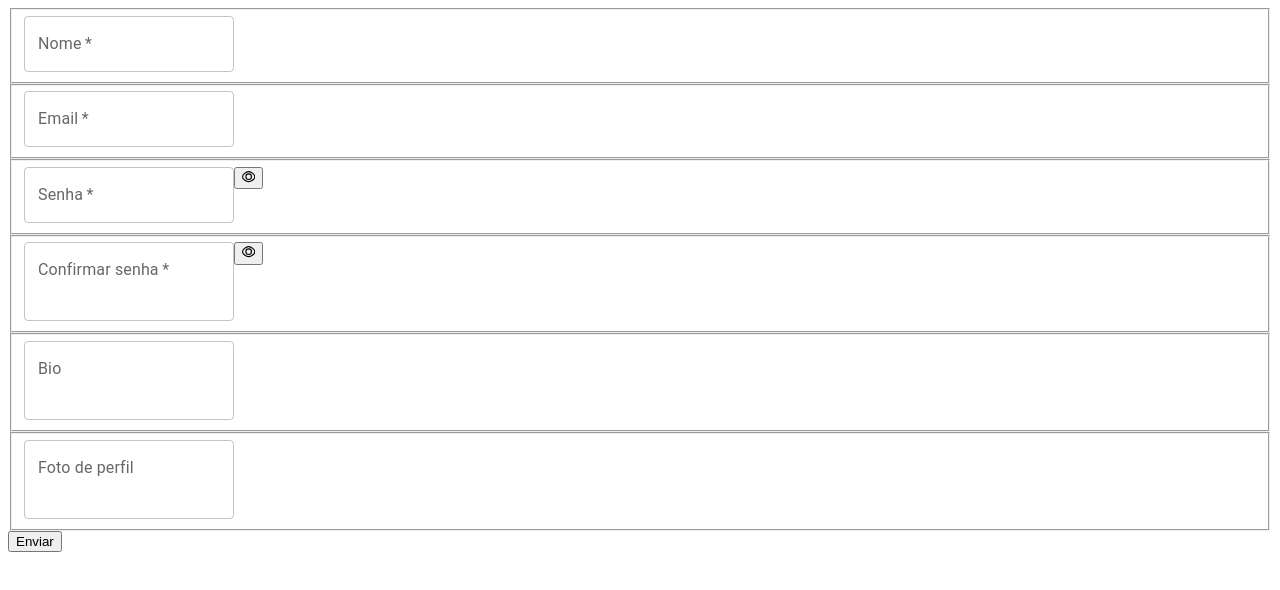
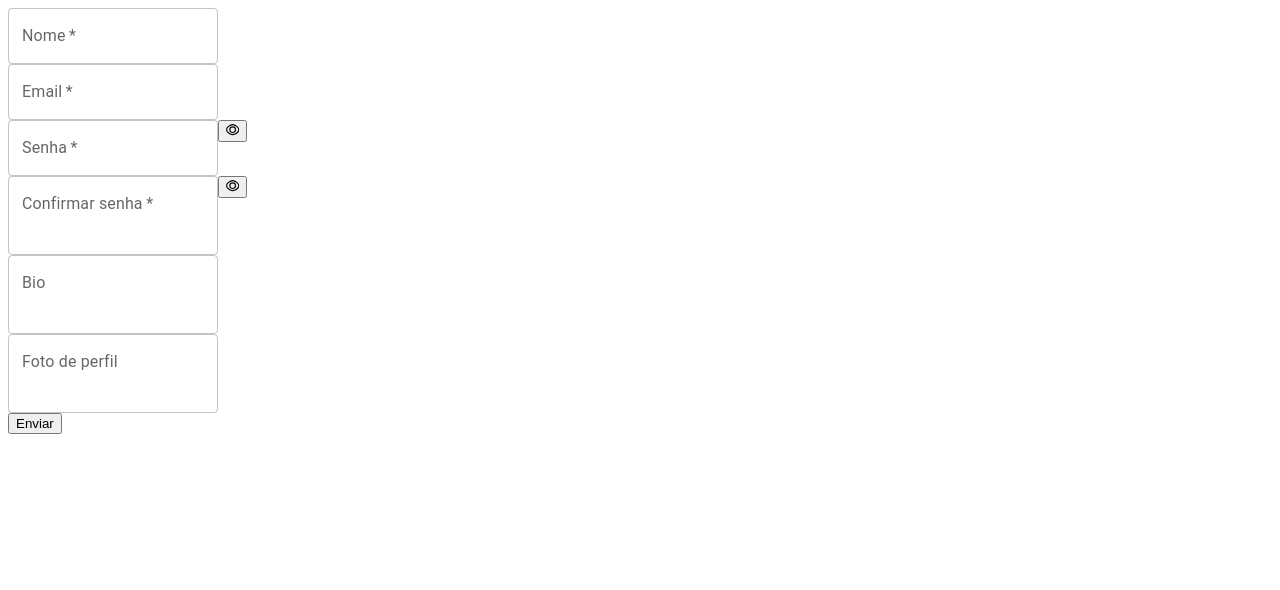
Before and after one commit to Projeto-FrontEnd-M3-Grupo-4-Alex/Media-chat-Projeto-Final, a React (Vite) app in the folder media-chat/: page / in a window 1280 px wide. Shown: the top 590 px of the page. Built offline with nearby package versions, Linux system fonts and the light colour scheme.

Commit message:
feat: change fieldset to div in Input and InputPassword components

```diff
--- a/media-chat/src/components/Form/Input/index.tsx
+++ b/media-chat/src/components/Form/Input/index.tsx
@@ -20,7 +20,7 @@ export function Input({
   ...rest
 }: iInputProps) {
   return (
-    <fieldset>
+    <div>
       <TextField
         label={label}
         type={type}
@@ -31,6 +31,6 @@ export function Input({
         maxRows={4}
       />
       {errorMessage ? <p>{errorMessage.message}</p> : null}
-    </fieldset>
+    </div>
   );
 }
--- a/media-chat/src/components/Form/InputPassword/index.tsx
+++ b/media-chat/src/components/Form/InputPassword/index.tsx
@@ -26,7 +26,7 @@ export function InputPassword({
   }
 
   return (
-    <fieldset>
+    <div>
       <div>
         <TextField
           label={label}
@@ -45,6 +45,6 @@ export function InputPassword({
       </div>
 
       {errorMessage ? <p>{errorMessage.message}</p> : null}
-    </fieldset>
+    </div>
   );
 }
```
